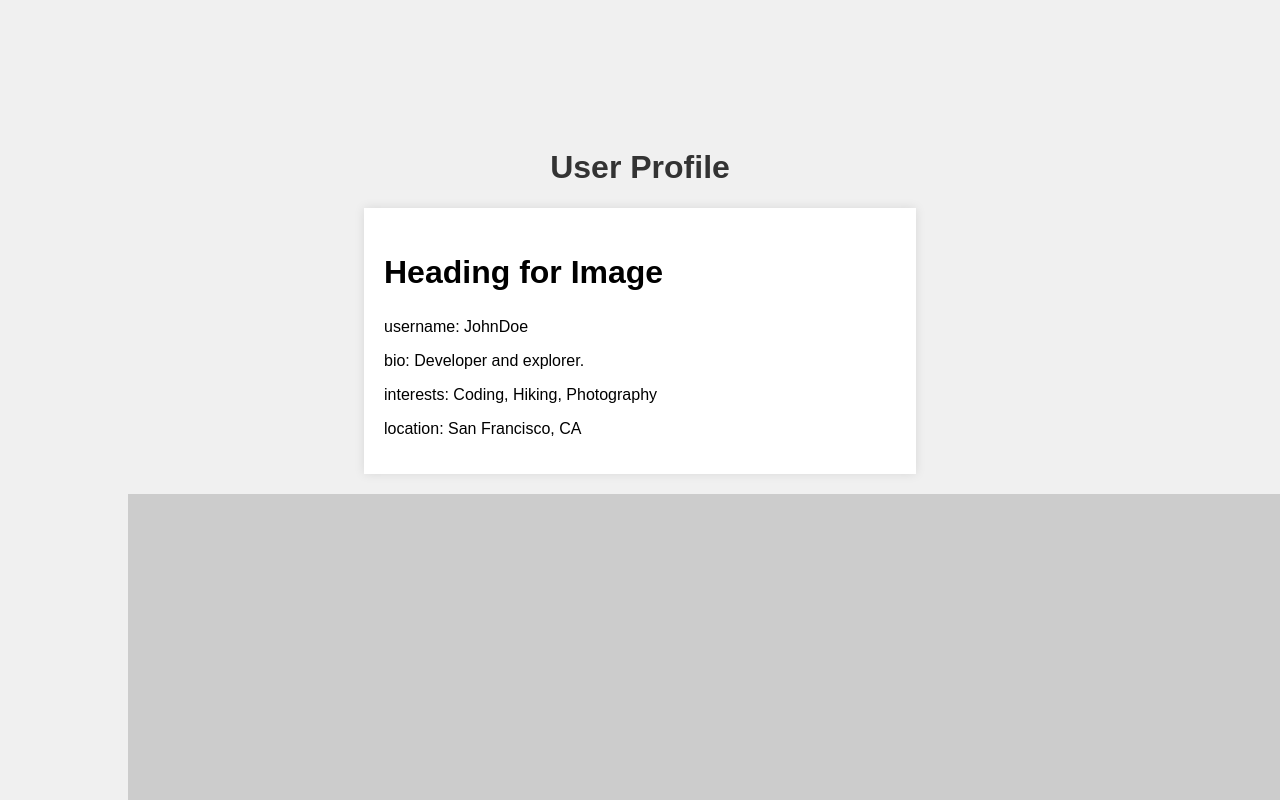
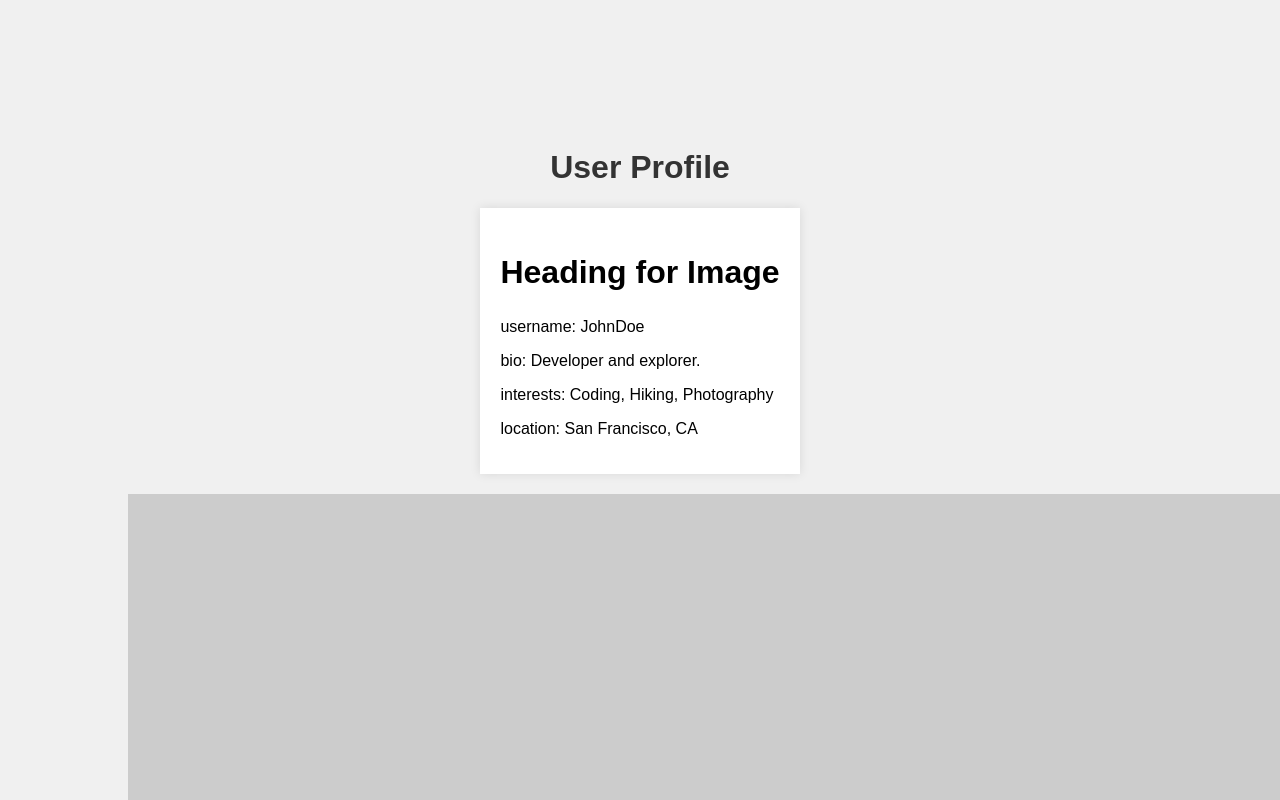
Before and after one commit to trincellshelvin/devtools-day5, a plain HTML site: page index.html in a window 1280 px wide. Shown: the top 800 px of the page. Drawn offline with nearby package versions, Linux system fonts and the light colour scheme; placeholder pictures from the web are drawn by us.

Commit message:
corrected mistakes in coding

```diff
--- a/style.css
+++ b/style.css
@@ -30,6 +30,10 @@ h1 {
 }
 
 /* Problem 8: */
-body div#profileContainer > h2 {
+#profileContainer  {
+  width: fit-content;
+}
+
+h2 {
   font-size: 2em;
 }
```
